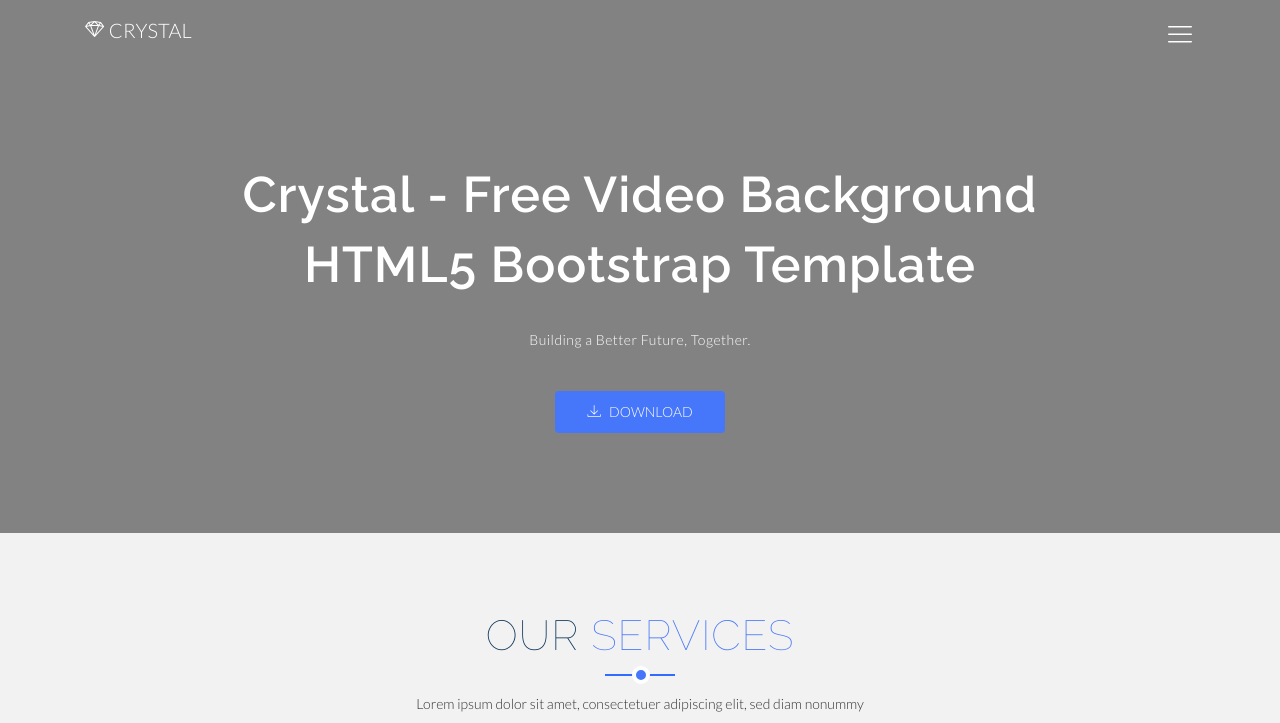
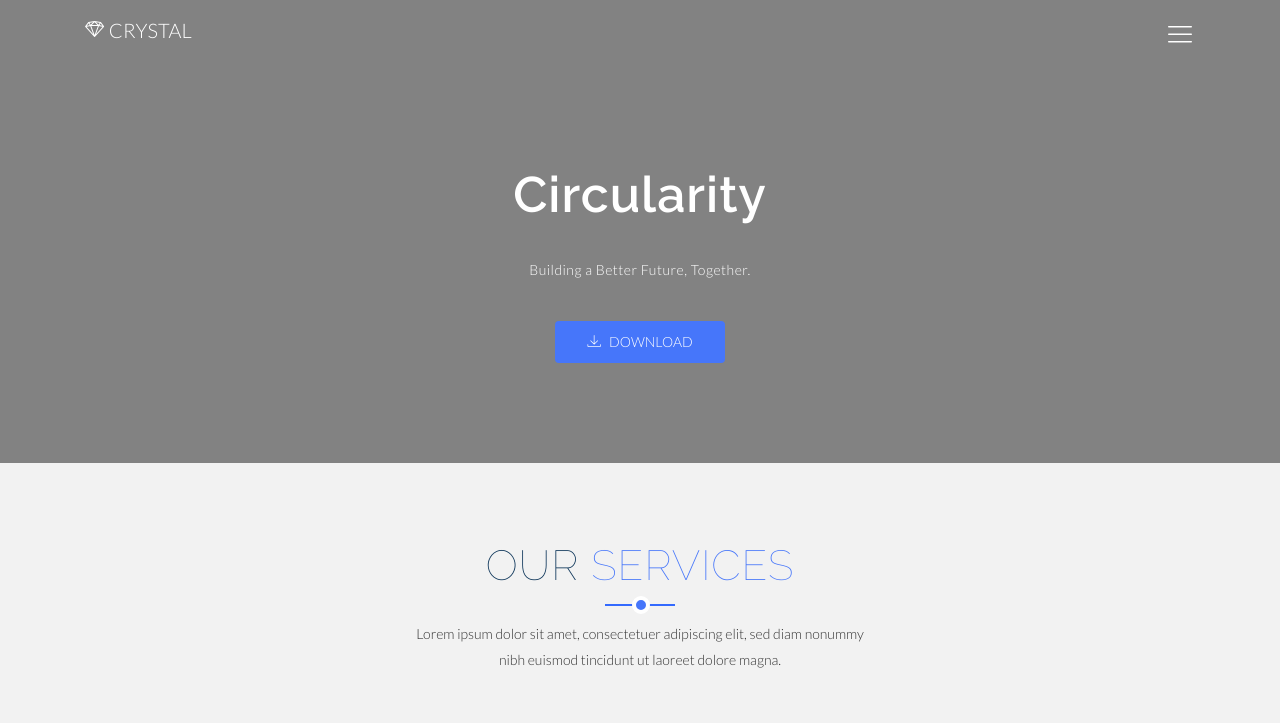
Before and after one commit to Circularity-Solution/Circularity.com, a plain HTML site: page index.html in a window 1280 px wide. Shown: the top 723 px of the page. Drawn offline with Linux system fonts and the light colour scheme.

Commit message:
Update index.html

```diff
--- a/index.html
+++ b/index.html
@@ -74,7 +74,7 @@
         <div class="row justify-content-md-center">
           <div class="col-md-10">
             <div class="contents text-center">
-              <h1 class="wow fadeInDown" data-wow-duration="1000ms" data-wow-delay="0.3s">Crystal - Free Video Background HTML5 Bootstrap Template</h1>
+              <h1 class="wow fadeInDown" data-wow-duration="1000ms" data-wow-delay="0.3s">Circularity</h1>
               <p class="lead  wow fadeIn" data-wow-duration="1000ms" data-wow-delay="400ms">Building a Better Future, Together.</p>
               <a href="#" class="btn btn-common wow fadeInUp" data-wow-duration="1000ms" data-wow-delay="400ms"><i class="lnr lnr-download"></i> Download</a>
             </div>
```
